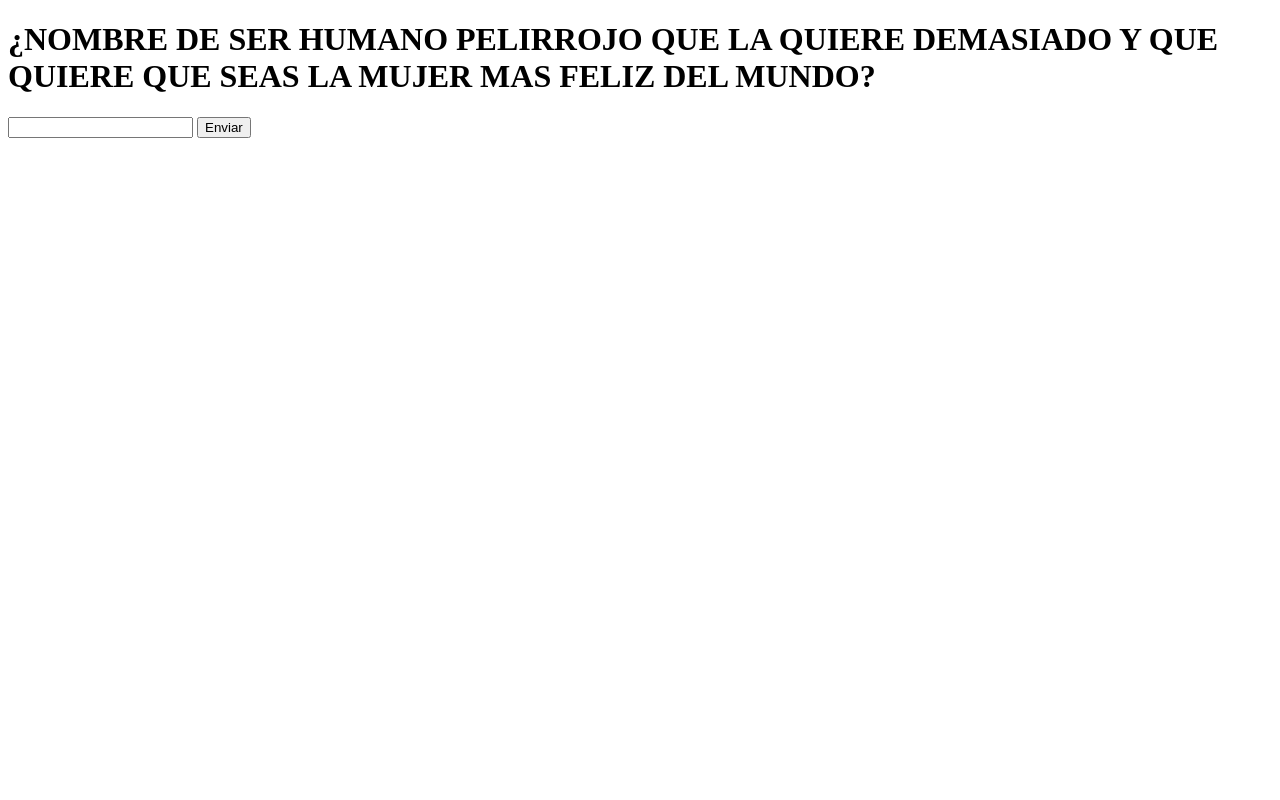
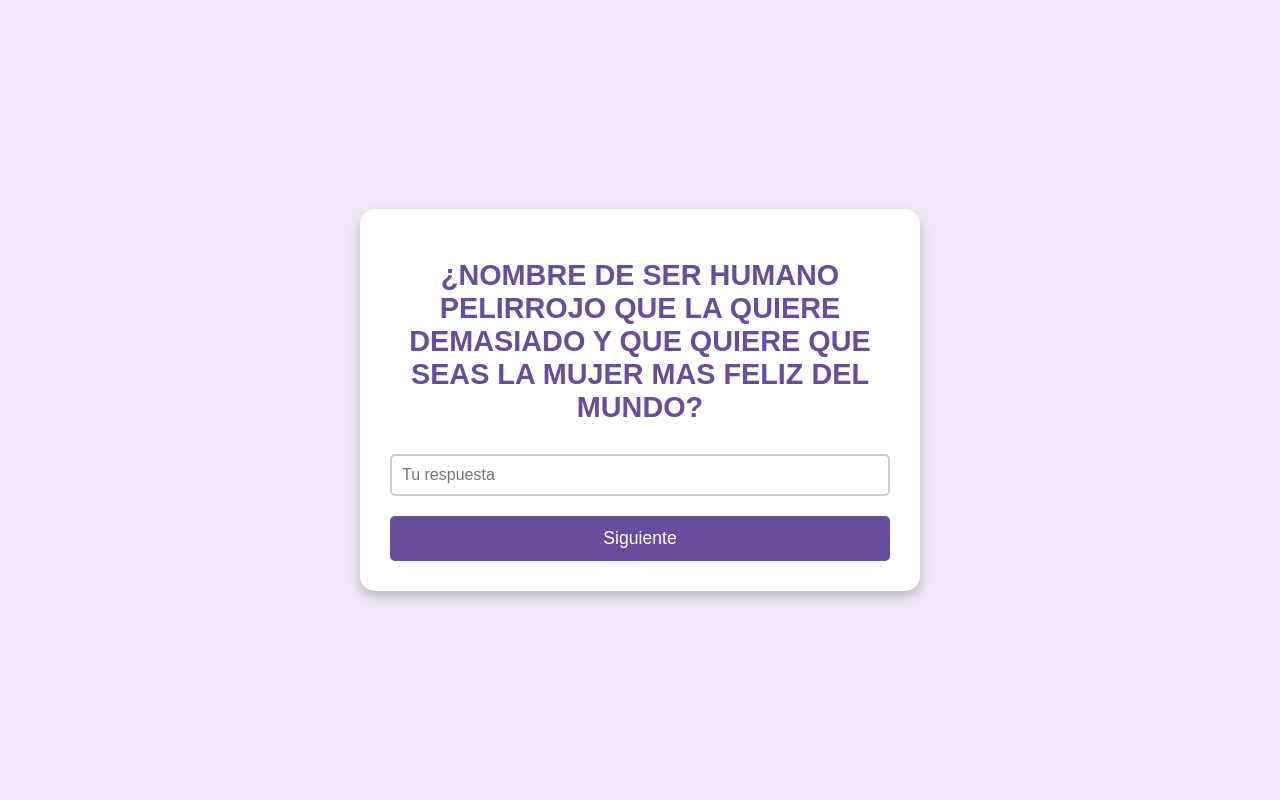
Before and after one commit to pealmoor/proyectotati, a Django app: page /pregunta_5/ in a window 1280 px wide. Run offline with Django 5.2, Linux system fonts and the light colour scheme.

Commit message:
Proyecto finalizado

```diff
--- a/cumpleanios/cuestionario/static/cuestionario/css/style.css
+++ b/cumpleanios/cuestionario/static/cuestionario/css/style.css
@@ -1,8 +1,62 @@
-canvas {
-    position: absolute;
-    left:0;
-    top: 0;
-    width: 100%;
-    height: 100%;
-    background-color: rgba(0,0,0,.2);
-  }
+/* General */
+body {
+  display: flex;
+  justify-content: center;
+  align-items: center;
+  height: 100vh; /* Asegura que ocupe toda la altura de la pantalla */
+  margin: 0;
+  background-color: #f0e6f6; /* Fondo lila claro */
+  font-family: Arial, sans-serif;
+}
+
+/* Contenedor principal de la pregunta */
+.container {
+  text-align: center;
+  padding: 30px;
+  background-color: white;
+  border-radius: 15px;
+  box-shadow: 0 6px 12px rgba(0, 0, 0, 0.2);
+  width: 80%;
+  max-width: 500px; /* Limita el ancho máximo */
+}
+
+/* Estilo de la pregunta */
+h1 {
+  font-size: 1.8rem;
+  color: #6a4c9c; /* Lila oscuro */
+  margin-bottom: 30px; /* Espacio debajo de la pregunta */
+}
+
+/* Estilo para el campo de respuesta */
+form input[type="text"] {
+  padding: 10px;
+  width: 100%;
+  margin-bottom: 20px; /* Espacio entre el campo de respuesta y el botón */
+  border: 2px solid #ccc;
+  border-radius: 5px;
+  font-size: 1rem;
+  box-sizing: border-box; /* Para que el padding no afecte el ancho */
+}
+
+/* Estilo del botón de enviar */
+form input[type="submit"] {
+  padding: 12px 25px;
+  background-color: #6a4c9c;
+  color: white;
+  border: none;
+  border-radius: 5px;
+  font-size: 1.1rem;
+  cursor: pointer;
+  transition: background-color 0.3s ease;
+  width: 100%; /* Hace que el botón ocupe todo el ancho */
+}
+
+form input[type="submit"]:hover {
+  background-color: #9b77b1; /* Cambia el color al pasar el ratón */
+}
+
+/* Para mostrar los errores */
+.error-message {
+  color: red;
+  margin-top: 15px;
+}
--- a/cumpleanios/cuestionario/templates/cuestionario/fin.html
+++ b/cumpleanios/cuestionario/templates/cuestionario/fin.html
@@ -4,7 +4,7 @@
 <head>
   <meta charset="UTF-8">
   <title>Feliz Cumpleaños</title>
-  <link rel="stylesheet" href="{% static 'cuestionario/css/style.css' %}">
+  <link rel="stylesheet" href="{% static 'cuestionario/css/styles.css' %}">
   <style>
     body {
       margin: 0;
--- a/cumpleanios/cuestionario/templates/cuestionario/inicio.html
+++ b/cumpleanios/cuestionario/templates/cuestionario/inicio.html
@@ -1,11 +1,14 @@
+{% load static %}
 <!DOCTYPE html>
-<html lang="en">
+<html lang="es">
 <head>
     <meta charset="UTF-8">
     <meta name="viewport" content="width=device-width, initial-scale=1.0">
     <title>Feliz Cumpleaños</title>
+    <link rel="stylesheet" href="{% static 'cuestionario/css/style.css' %}">
 </head>
 <body>
+    <div class="container">
         <h1>¡Hola, bienvenida a tu sorpresa! 🎉</h1>
         <p>Ingresa tu fecha de nacimiento para comenzar.</p>
         <form method="post">
@@ -13,5 +16,6 @@
             <input type="date" name="fecha_nacimiento" required>
             <button type="submit">Enviar</button>
         </form>
+    </div>
 </body>
 </html>
--- a/cumpleanios/cuestionario/templates/cuestionario/pregunta_5.html
+++ b/cumpleanios/cuestionario/templates/cuestionario/pregunta_5.html
@@ -1,16 +1,23 @@
+{% load static %}
 <!DOCTYPE html>
 <html lang="en">
 <head>
     <meta charset="UTF-8">
     <meta name="viewport" content="width=device-width, initial-scale=1.0">
-    <title>Pregunta 2</title>
+    <title>Pregunta 5</title>
+    <link rel="stylesheet" href="{% static 'cuestionario/css/style.css' %}">
 </head>
 <body>
-    <h1>{{ pregunta }}</h1>
-    <form method="post">
-        {% csrf_token %}
-        <input type="text" name="respuesta" required>
-        <button type="submit">Enviar</button>
-    </form>
+    <div class="container">
+        <h1>{{ pregunta }}</h1>
+        <form method="POST">
+            {% csrf_token %}
+            <input type="text" name="respuesta" placeholder="Tu respuesta">
+            <input type="submit" value="Siguiente">
+        </form>
+        {% if error %}
+            <p class="error-message">{{ error }}</p>
+        {% endif %}
+    </div>
 </body>
 </html>
```
Also changed, not shown: cumpleanios/cuestionario/static/cuestionario/css/styles.css (added, +8 -0 lines), cumpleanios/cuestionario/templates/cuestionario/pregunta_1.html (+13 -6 lines), cumpleanios/cuestionario/templates/cuestionario/pregunta_2.html (+13 -6 lines), cumpleanios/cuestionario/templates/cuestionario/pregunta_3.html (+14 -7 lines), cumpleanios/cuestionario/templates/cuestionario/pregunta_4.html (+14 -7 lines). Lines whose indentation alone changed are shown as unchanged.
